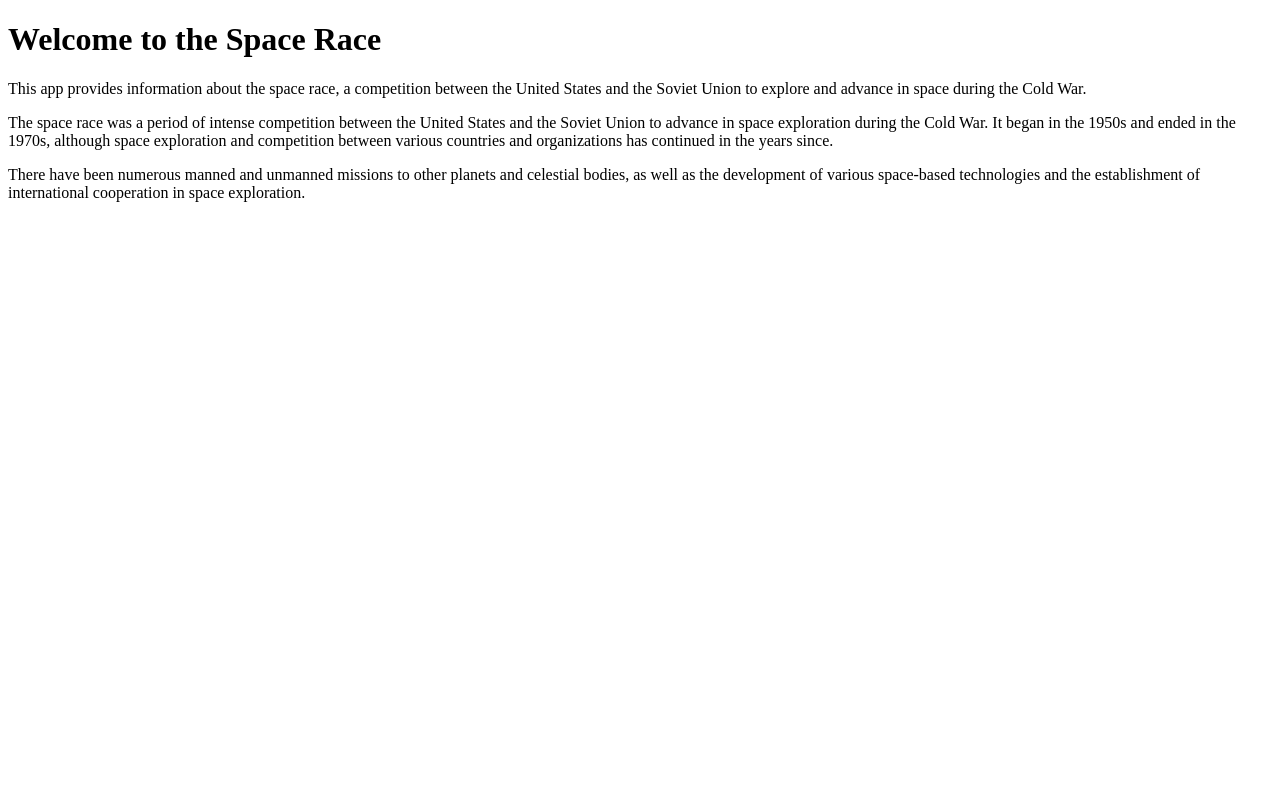
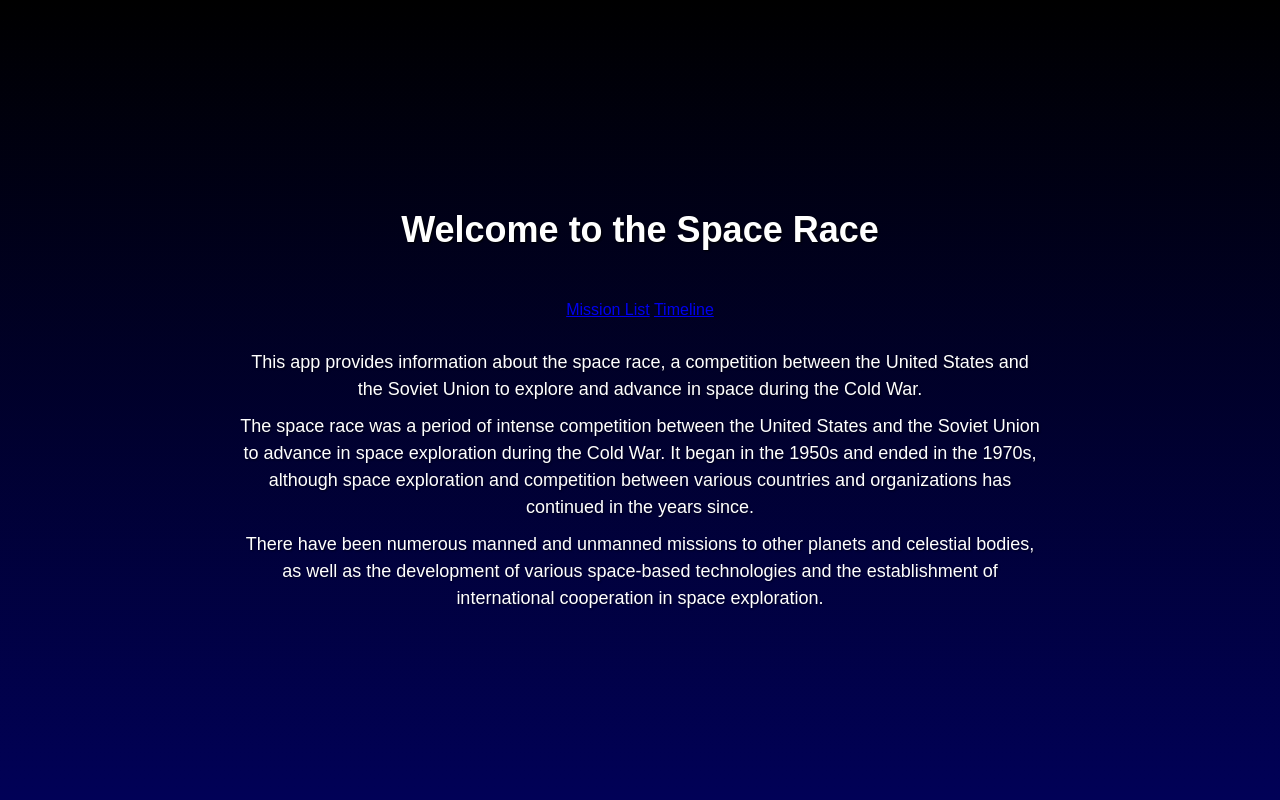
Before and after one commit to dstock3/spacerace, a Flask app: page / in a window 1280 px wide. Run offline with Flask 2, Linux system fonts and the light colour scheme.

Commit message:
added stylesheet and created mission list page.

```diff
--- a/app.py
+++ b/app.py
@@ -6,6 +6,11 @@ app = Flask(__name__)
 @app.route('/')
 def home():
     return render_template('index.html')
+
+@app.route('/missions')
+def mission_list():
+    missions = get_mission_data()
+    return render_template('mission_list.html', missions=missions)
 
 @app.route('/mission/<int:id>')
 def mission_detail(id):
--- a/missions.py
+++ b/missions.py
@@ -1,4 +1,4 @@
-def get_mission_data(id):
+def get_mission_data(id=None):
     missions = [
         {
             'id': 1,
@@ -62,6 +62,9 @@ def get_mission_data(id):
         }
     ]
 
+    if id is None:
+        return missions
+
     for mission in missions:
         if mission['id'] == id:
             return mission
--- /dev/null
+++ b/static/css/style.css
@@ -0,0 +1,63 @@
+/* General styles */
+
+body {
+    font-family: sans-serif;
+    margin: 0;
+    padding: 0;
+    color: white;
+}
+
+/* Homepage styles */
+
+.homepage {
+    display: flex;
+    flex-direction: column;
+    align-items: center;
+    justify-content: center;
+    height: 100vh;
+    background: linear-gradient(to bottom, #000, rgb(1, 1, 87));
+    background-size: cover;
+}
+
+.space-info-container {
+    max-width: 800px;
+    padding: 20px;
+}
+
+.space-info {
+    font-size: 18px;
+    line-height: 1.5;
+    text-align: center;
+    margin: 10px 0;
+    text-shadow: 1px 1px 2px rgba(0,0,0,0.5);
+}
+
+h1 {
+    font-size: 36px;
+    margin: 10px 0;
+    text-align: center;
+    text-shadow: 1px 1px 2px #000;
+}
+
+h1 .space-info {
+    font-family: 'Oswald', sans-serif;
+    color: #fff;
+}
+
+h1::before, h1::after {
+    content: '';
+    display: block;
+    width: 40px;
+    height: 40px;
+    /* background-image: url('/static/images/stars.png'); */
+    background-size: cover;
+    background-position: center;
+}
+
+h1::before {
+    margin-right: 10px;
+}
+
+h1::after {
+    margin-left: 10px;
+}
--- a/templates/index.html
+++ b/templates/index.html
@@ -1,10 +1,15 @@
 <!DOCTYPE html>
 <html>
     <head>
+        <link rel="stylesheet" href="/static/css/style.css">
         <title>Space Race</title>
     </head>
     <body class="homepage">
         <h1>Welcome to the Space Race</h1>
+        <nav>
+            <a href="/mission">Mission List</a>
+            <a href="/timeline">Timeline</a>
+        </nav>
         <div class="space-info-container">
             <p class="space-info">This app provides information about the space race, a competition between the United States and the Soviet Union to explore and advance in space during the Cold War.</p>
             <p class="space-info">The space race was a period of intense competition between the United States and the Soviet Union to advance in space exploration during the Cold War. It began in the 1950s and ended in the 1970s, although space exploration and competition between various countries and organizations has continued in the years since.</p>
```
Also changed, not shown: templates/mission_list.html (added, +16 -0 lines).
